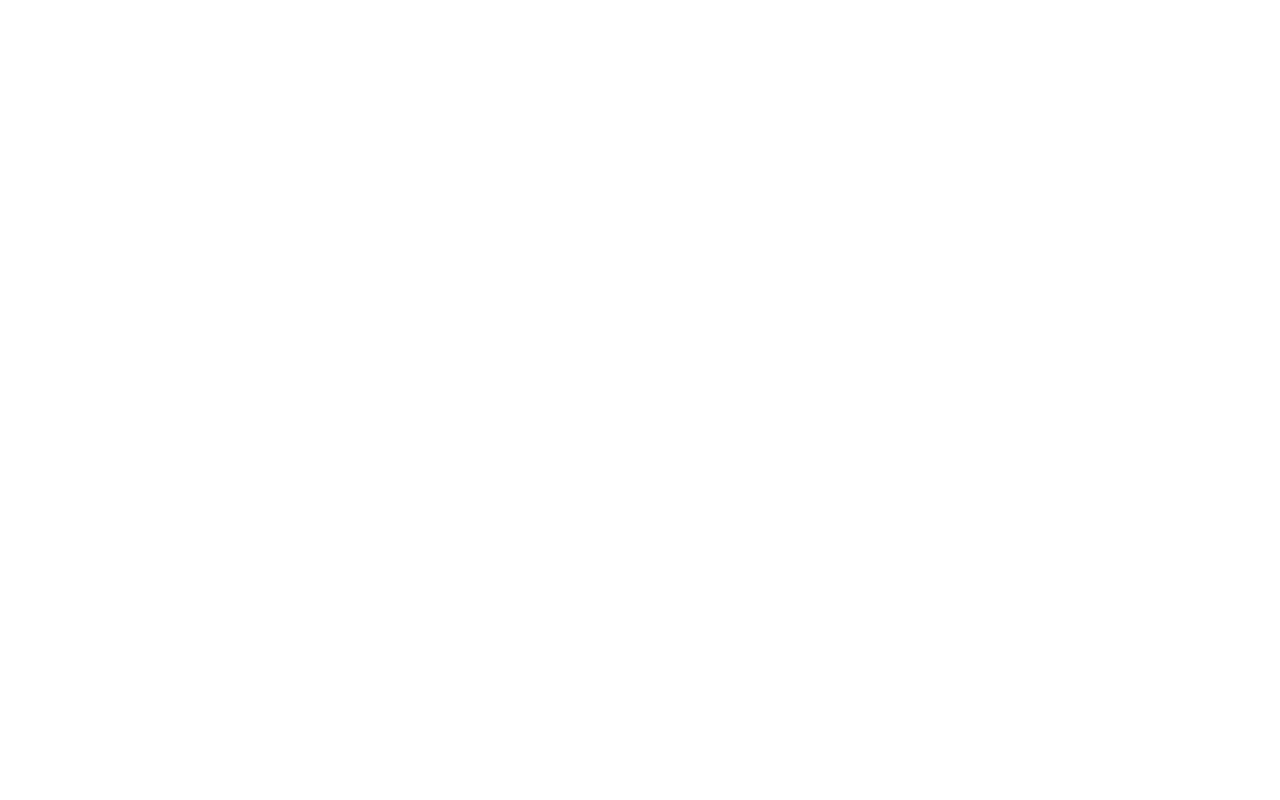
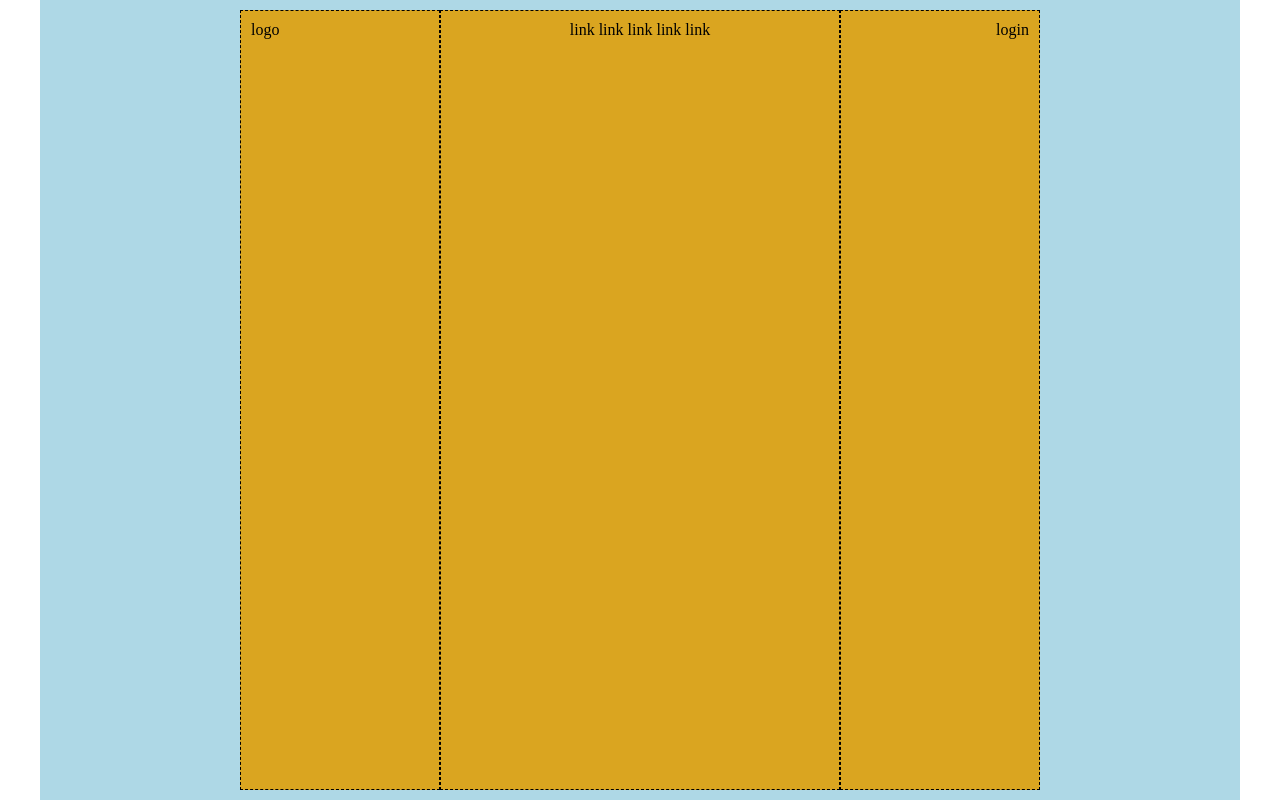
Before and after one commit to VincenzoDiMasi/htmlcss-struttura-discord, a plain HTML site: page index.html in a window 1280 px wide. Drawn offline with Linux system fonts and the light colour scheme.

Commit message:
add header

```diff
--- a/index.html
+++ b/index.html
@@ -10,6 +10,12 @@
 <body>
     <div class="conteiner">
         <div class="flex-conteiner">
+            <header class="flex-conteiner">
+                <div id="logobox">logo</div>
+                <div id="linkbox">link link link link link</div>
+                <div id="loginbox">login</div>
+            </header>
+            <main class="flex-conteiner"></main>
 
         </div>
 
--- a/style.css
+++ b/style.css
@@ -9,9 +9,38 @@
 .conteiner {
     max-width: 1200px;
     margin: 0 auto;
+    background-color: rgb(144, 15, 15);
+
 
 }
 
 .flex-conteiner {
     display: flex;
+    min-height: 800px;
+
 }
+
+header {
+    background-color: rgb(174, 216, 230) ;
+    min-width: 100%;
+    padding: 10px 200px;
+}
+
+#logobox,#linkbox,#loginbox {
+    background-color: rgb(218, 165, 32);
+    padding: 10px;
+    border: 1px dashed black;
+}
+
+#logobox,#loginbox {
+    width: 25%;
+}
+
+#linkbox {
+    width: 50%;
+    text-align: center;
+}
+
+#loginbox {
+    text-align: end;
+}
```
